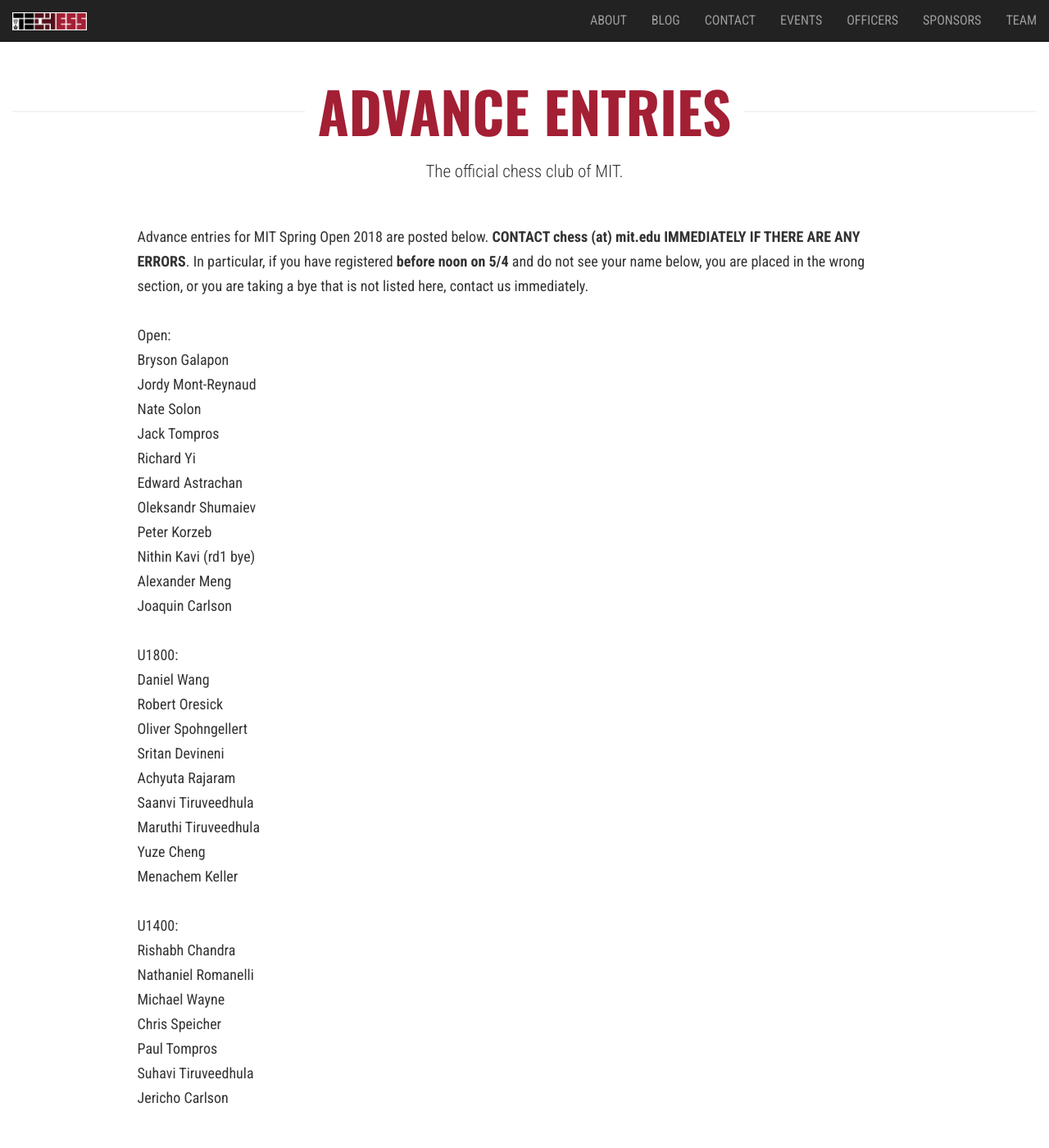
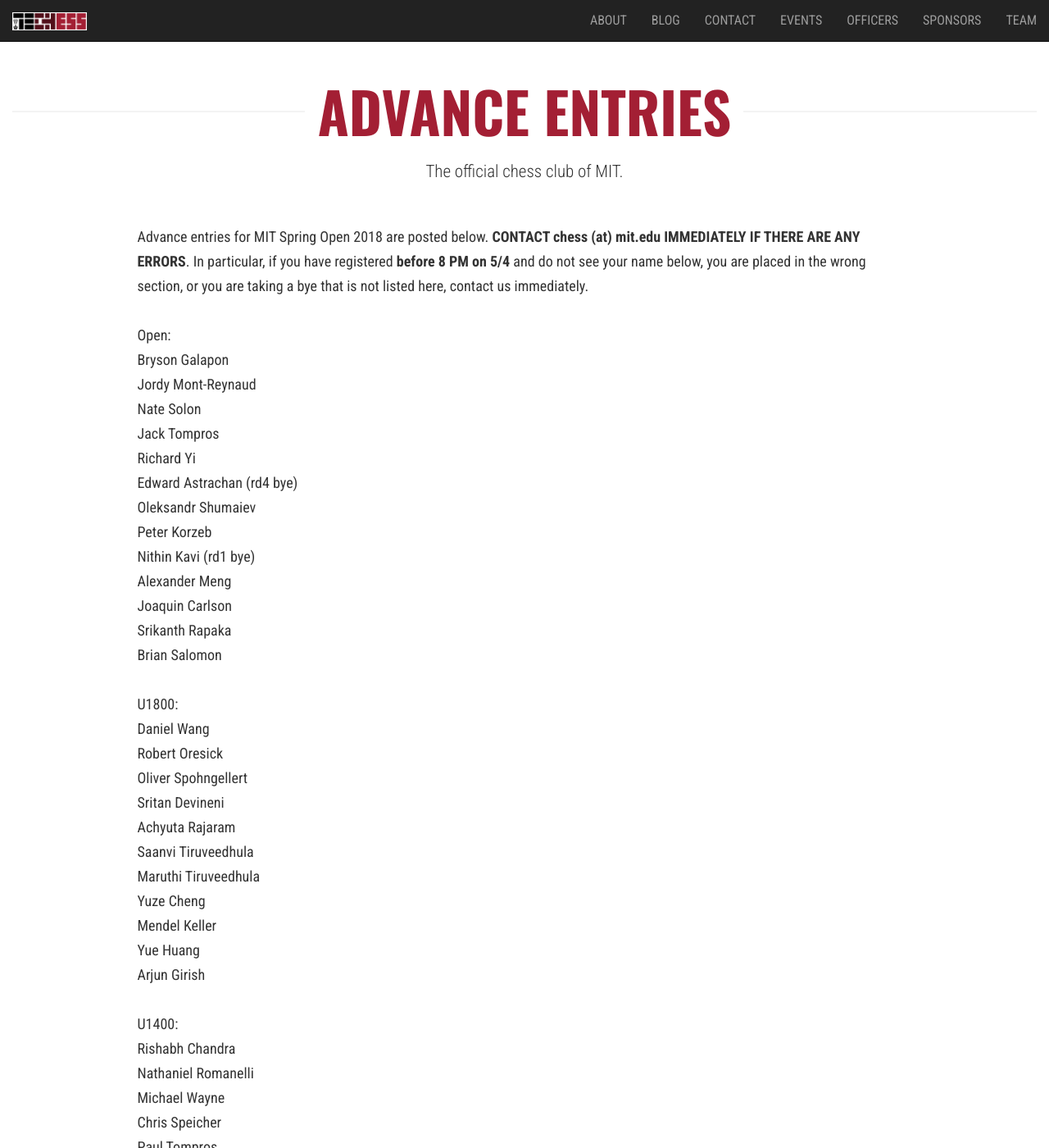
Before and after one commit to Tech-Chess/tech-chess.github.io, a Jekyll site: the page built from _pages/advance_entries.md, in a window 1280 px wide and 1400 px high. Shown: the whole window at 82% size. Built offline with Jekyll 4.4.1, drawn with Linux system fonts in a browser that asks for light colours; nearby versions of some CDN libraries.

Commit message:
Update advance_entries.md

```diff
--- a/_pages/advance_entries.md
+++ b/_pages/advance_entries.md
@@ -4,7 +4,7 @@ title: Advance Entries
 permalink: /advanceentries/
 ---
 
-Advance entries for MIT Spring Open 2018 are posted below. **CONTACT chess (at) mit.edu IMMEDIATELY IF THERE ARE ANY ERRORS**. In particular, if you have registered **before noon on 5/4** and do not see your name below, you are placed in the wrong section, or you are taking a bye that is not listed here, contact us immediately.
+Advance entries for MIT Spring Open 2018 are posted below. **CONTACT chess (at) mit.edu IMMEDIATELY IF THERE ARE ANY ERRORS**. In particular, if you have registered **before 8 PM on 5/4** and do not see your name below, you are placed in the wrong section, or you are taking a bye that is not listed here, contact us immediately.
 
 Open:
 Bryson Galapon
@@ -12,12 +12,14 @@ Jordy Mont-Reynaud
 Nate Solon
 Jack Tompros
 Richard Yi
-Edward Astrachan
+Edward Astrachan (rd4 bye)
 Oleksandr Shumaiev
 Peter Korzeb
 Nithin Kavi (rd1 bye)
 Alexander Meng
 Joaquin Carlson
+Srikanth Rapaka
+Brian Salomon
 
 U1800:
 Daniel Wang
@@ -28,7 +30,9 @@ Achyuta Rajaram
 Saanvi Tiruveedhula
 Maruthi Tiruveedhula
 Yuze Cheng
-Menachem Keller
+Mendel Keller
+Yue Huang
+Arjun Girish
 
 U1400:
 Rishabh Chandra
```
